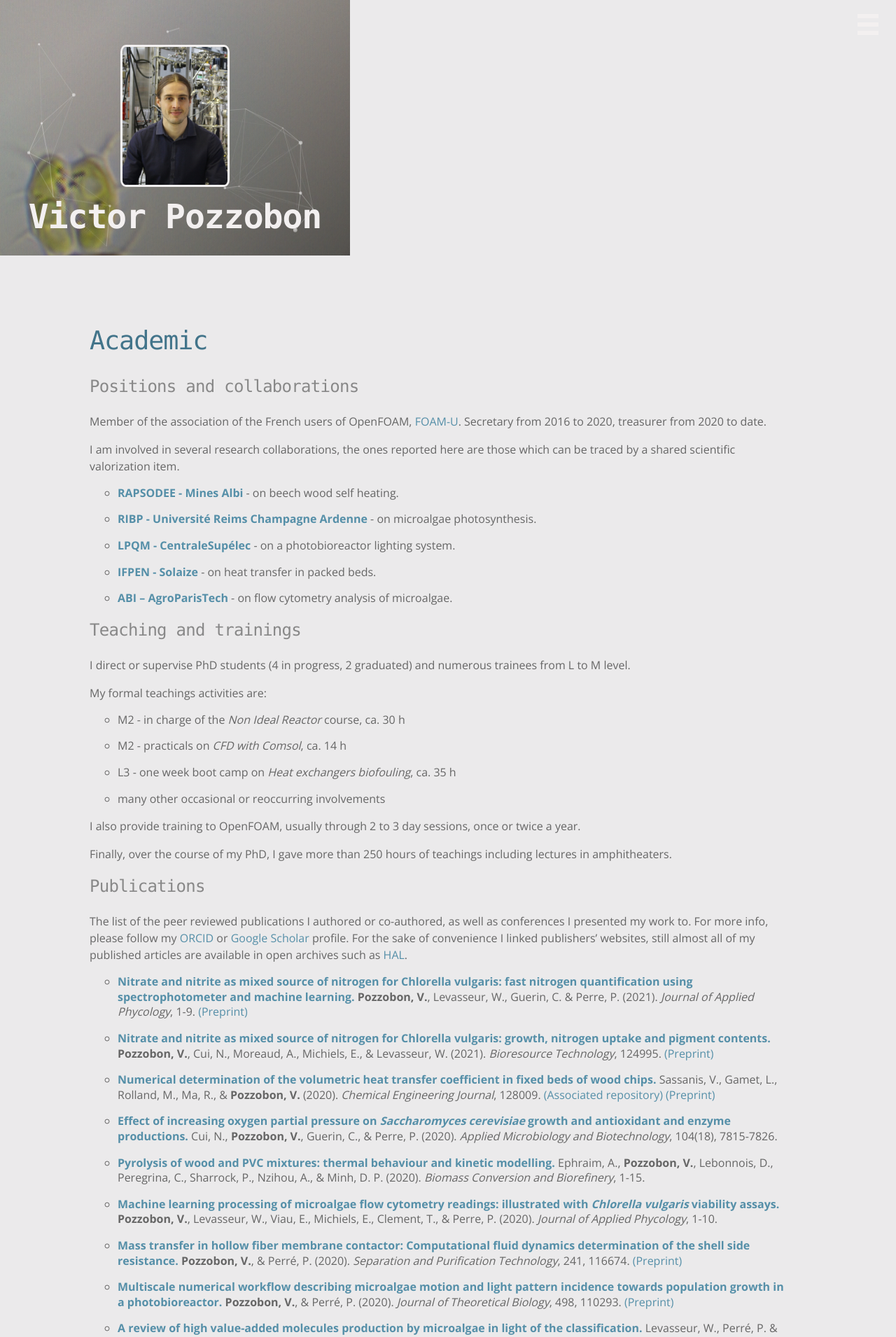
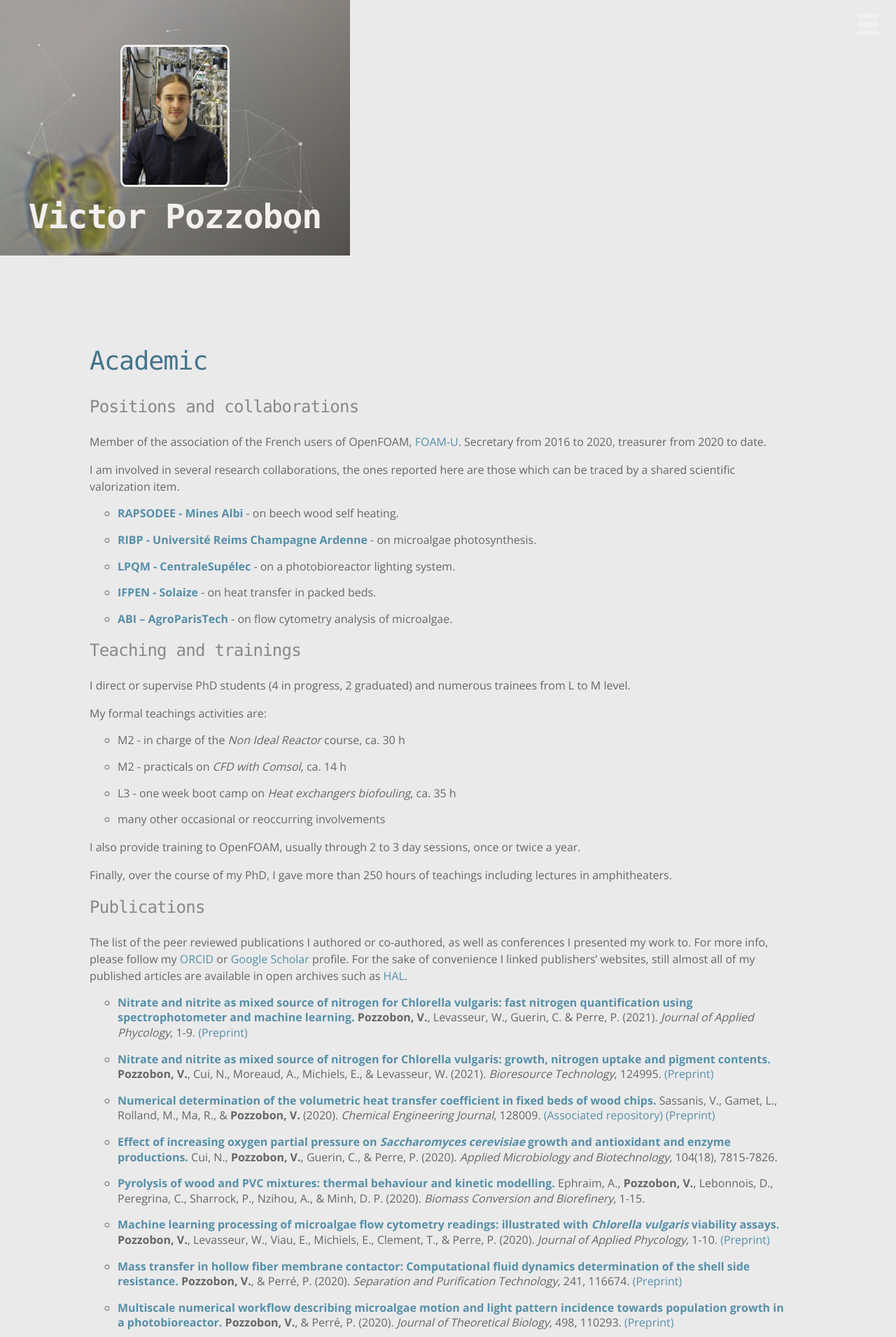
Before and after one commit to victorpozzobon/victorpozzobon.github.io, a Jekyll site: the page built from _pages/academic.md, in a window 1280 px wide. Shown: the top 1910 px of the page at 70% size. Built offline with Jekyll 4.4.1, drawn with Linux system fonts in a browser that asks for light colours; some of the changed text lies outside the part shown.

Commit message:
One more preprint

```diff
--- a/_pages/academic.md
+++ b/_pages/academic.md
@@ -58,7 +58,7 @@
 
 * [**Pyrolysis of wood and PVC mixtures: thermal behaviour and kinetic modelling.**](https://link.springer.com/article/10.1007/s13399-020-00952-2) Ephraim, A., **Pozzobon, V.**, Lebonnois, D., Peregrina, C., Sharrock, P., Nzihou, A., & Minh, D. P. (2020). _Biomass Conversion and Biorefinery_, 1-15.
 
-* [**Machine learning processing of microalgae flow cytometry readings: illustrated with _Chlorella vulgaris_ viability assays.**](https://link.springer.com/article/10.1007/s10811-020-02180-7) **Pozzobon, V.**, Levasseur, W., Viau, E., Michiels, E., Clement, T., & Perre, P. (2020). _Journal of Applied Phycology_, 1-10.
+* [**Machine learning processing of microalgae flow cytometry readings: illustrated with _Chlorella vulgaris_ viability assays.**](https://link.springer.com/article/10.1007/s10811-020-02180-7) **Pozzobon, V.**, Levasseur, W., Viau, E., Michiels, E., Clement, T., & Perre, P. (2020). _Journal of Applied Phycology_, 1-10. [(Preprint)](/assets/preprints/Pozzobon_2020_b.pdf)
 
 * [**Mass transfer in hollow fiber membrane contactor: Computational fluid dynamics determination of the shell side resistance.**](https://www.sciencedirect.com/science/article/pii/S1383586619359180) **Pozzobon, V.**, & Perré, P. (2020). _Separation and Purification Technology_, 241, 116674. [(Preprint)](/assets/preprints/Pozzobon_2020_a.pdf)
 
```
Also changed, not shown: other parts of _pages/academic.md (+0 -2 lines), 2 other files.
